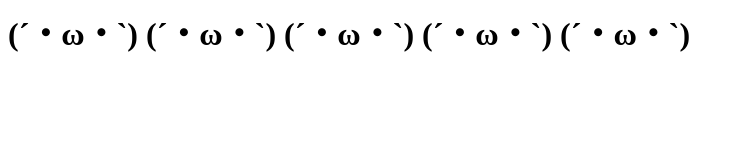
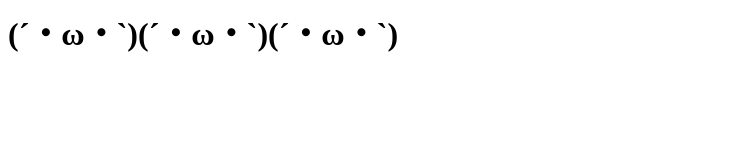
Before and after one commit to aramakitomohiro/t_aramaki, a plain HTML site: page index.html in a window 1280 px wide. Shown: the whole page, without its empty margins (0-743 px from the left). Drawn offline with Linux system fonts and the light colour scheme.

Commit message:
Update index.html

```diff
--- a/index.html
+++ b/index.html
@@ -5,11 +5,7 @@
 
 <body bgcolor=white background="">
 <h1>
-  (´・ω・`)
-  (´・ω・`)
-  (´・ω・`)
-  (´・ω・`)
-  (´・ω・`)
+  (´・ω・`)(´・ω・`)(´・ω・`)
     </h1>
 
 
```
